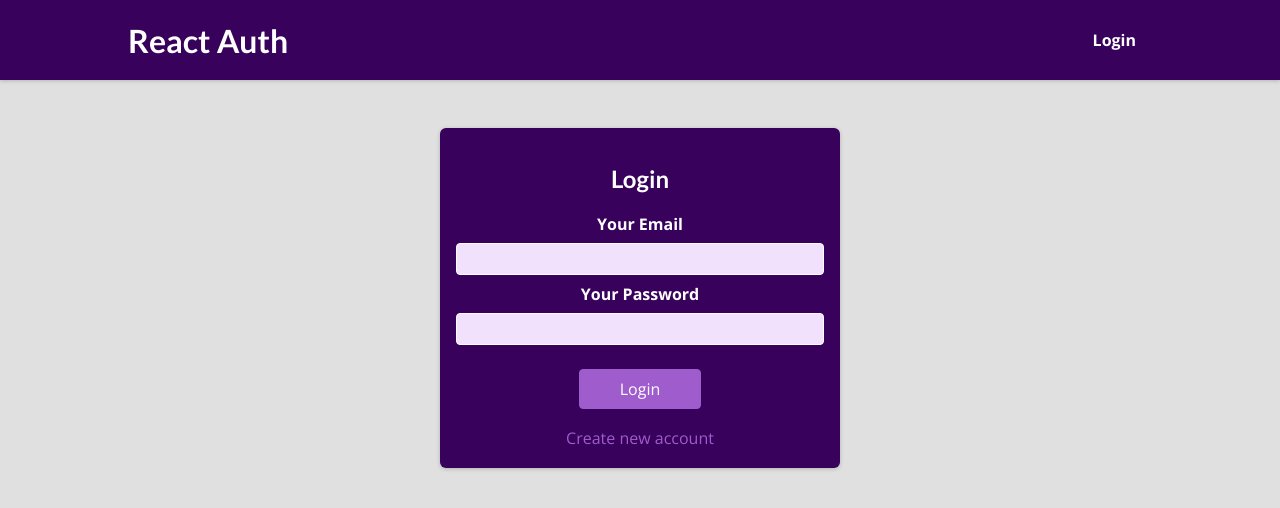
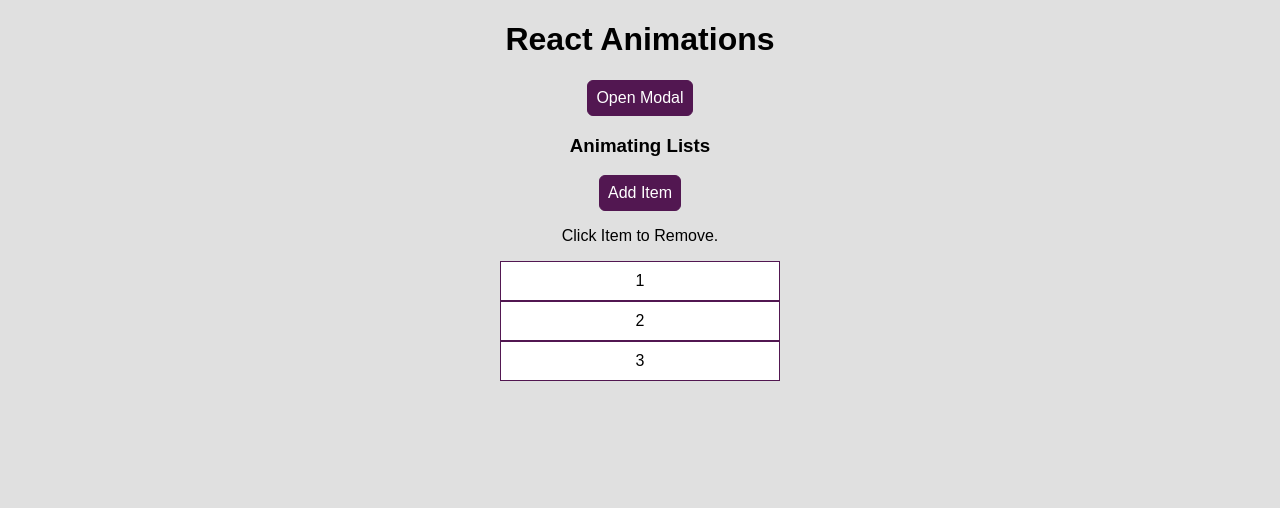
Before and after one commit to RZFalcore/udemy-react-course, a React (Create React App) app: page / in a window 1280 px wide. Before the commit this address led to /auth. Shown: the top 508 px of the page. Built offline with nearby package versions, Linux system fonts and the light colour scheme.

Commit message:
added new Animations proj

```diff
--- a/src/App.js
+++ b/src/App.js
@@ -20,12 +20,14 @@ import React from "react";
 // import RoutingApp from "./Pages/RoutingApp";
 // import CommentsApp from './Pages/CommentsApp';
 // ---------
-import AuthApp from './Pages/AuthApp';
+// import AuthApp from './Pages/AuthApp';
+// ---------
+import AnimationsApp from "./Pages/AnimationsApp"
 
 function App() {
   return (
     <div>
-      <AuthApp />
+      <AnimationsApp />
     </div>
   );
 }
--- /dev/null
+++ b/src/Pages/AnimationsApp.css
@@ -0,0 +1,23 @@
+body {
+    margin: 0;
+    padding: 0;
+    font-family: sans-serif;
+}
+
+.Button {
+    border: 1px solid #521751;
+    font: inherit;
+    padding: 8px;
+    background-color: #521751;
+    color: white;
+    cursor: pointer;
+}
+
+.Button:hover,
+.Button:active {
+    background-color: #fa923f;
+}
+
+.App {
+    text-align: center;
+}
--- /dev/null
+++ b/src/Pages/AnimationsApp.js
@@ -0,0 +1,37 @@
+import React, { Component } from "react";
+
+import Modal from "../components/AnimationsProj/Modal/Modal";
+import Backdrop from "../components/AnimationsProj/Backdrop/Backdrop";
+import List from "../components/AnimationsProj/List/List";
+import "./AnimationsApp.css";
+
+class App extends Component {
+  state = {
+    modalIsOpen: false,
+  };
+
+  showModal = () => {
+    this.setState({ modalIsOpen: true });
+  };
+
+  closeModal = () => {
+    this.setState({ modalIsOpen: false });
+  };
+
+  render() {
+    return (
+      <div className="App">
+        <h1>React Animations</h1>
+        <Modal show={this.state.modalIsOpen} closed={this.closeModal} />
+        <Backdrop show={this.state.modalIsOpen} />
+        <button className="Button" onClick={this.showModal}>
+          Open Modal
+        </button>
+        <h3>Animating Lists</h3>
+        <List />
+      </div>
+    );
+  }
+}
+
+export default App;
--- /dev/null
+++ b/src/components/AnimationsProj/Backdrop/Backdrop.css
@@ -0,0 +1,18 @@
+.Backdrop {
+    position: fixed;
+    z-index: 100;
+    top: 0;
+    left: 0;
+    width: 100%;
+    height: 100%;
+    background-color: rgba(0,0,0,0.8);
+}
+
+
+.BackdropOpen {
+    display: block;
+}
+
+.BackdropClosed {
+    display: none;
+}
--- /dev/null
+++ b/src/components/AnimationsProj/Backdrop/Backdrop.js
@@ -0,0 +1,14 @@
+import React from "react";
+
+import "./Backdrop.css";
+
+const backdrop = (props) => {
+  const cssClasses = [
+    "Backdrop",
+    props.show ? "BackdropOpen" : "BackdropClosed",
+  ];
+
+  return <div className={cssClasses.join(" ")}></div>;
+};
+
+export default backdrop;
--- /dev/null
+++ b/src/components/AnimationsProj/List/List.css
@@ -0,0 +1,22 @@
+.List {
+    list-style: none;
+    margin: 0 auto;
+    padding: 0;
+    width: 280px;
+}
+
+.ListItem {
+    margin: 0;
+    padding: 10px;
+    box-sizing: border-box;
+    width: 100%;
+    border: 1px solid #521751;
+    background-color: white;
+    text-align: center;
+    cursor: pointer;
+}
+
+.ListItem:hover,
+.ListItem:active {
+    background-color: #ccc;
+}
--- /dev/null
+++ b/src/components/AnimationsProj/List/List.js
@@ -0,0 +1,46 @@
+import React, { Component } from 'react';
+
+import './List.css';
+
+class List extends Component {
+    state = {
+        items: [1, 2, 3]
+    }
+
+    addItemHandler = () => {
+        this.setState((prevState) => {
+            return {
+                items: prevState.items.concat(prevState.items.length + 1)
+            };
+        });
+    }
+
+    removeItemHandler = (selIndex) => {
+        this.setState((prevState) => {
+            return {
+                items: prevState.items.filter((item, index) => index !== selIndex)
+            };
+        });
+    }
+
+    render () {
+        const listItems = this.state.items.map( (item, index) => (
+            <li
+                key={index}
+                className="ListItem"
+                onClick={() => this.removeItemHandler(index)}>{item}</li>
+        ) );
+
+        return (
+            <div>
+                <button className="Button" onClick={this.addItemHandler}>Add Item</button>
+                <p>Click Item to Remove.</p>
+                <ul className="List">
+                    {listItems}
+                </ul>
+            </div>
+        );
+    }
+}
+
+export default List;
--- /dev/null
+++ b/src/components/AnimationsProj/Modal/Modal.css
@@ -0,0 +1,21 @@
+.Modal {
+    position: fixed;
+    z-index: 200;
+    border: 1px solid #eee;
+    box-shadow: 0 2px 2px #ccc;
+    background-color: white;
+    padding: 10px;
+    text-align: center;
+    box-sizing: border-box;
+    top: 30%;
+    left: 25%;
+    width: 50%;
+}
+
+.ModalOpen {
+    display: block;
+}
+
+.ModalClosed {
+    display: none;
+}
--- /dev/null
+++ b/src/components/AnimationsProj/Modal/Modal.js
@@ -0,0 +1,21 @@
+import React from "react";
+
+import "./Modal.css";
+
+const modal = props => {
+  const cssClasses = [
+    "Modal",
+    props.show ? "ModalOpen" : "ModalClosed"
+  ];
+
+  return (
+    <div className={cssClasses.join(' ')}>
+      <h1>A Modal</h1>
+      <button className="Button" onClick={props.closed}>
+        Dismiss
+      </button>
+    </div>
+  );
+};
+
+export default modal;
```
